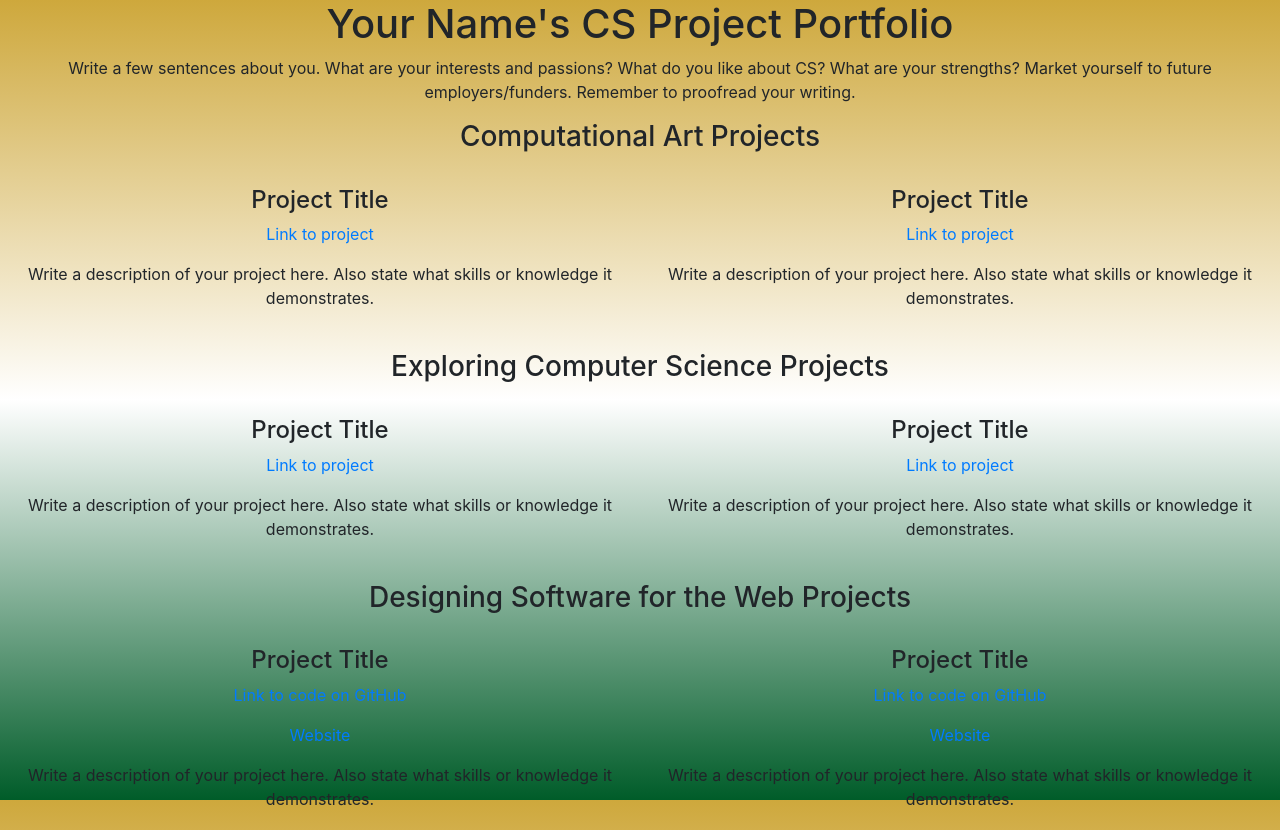
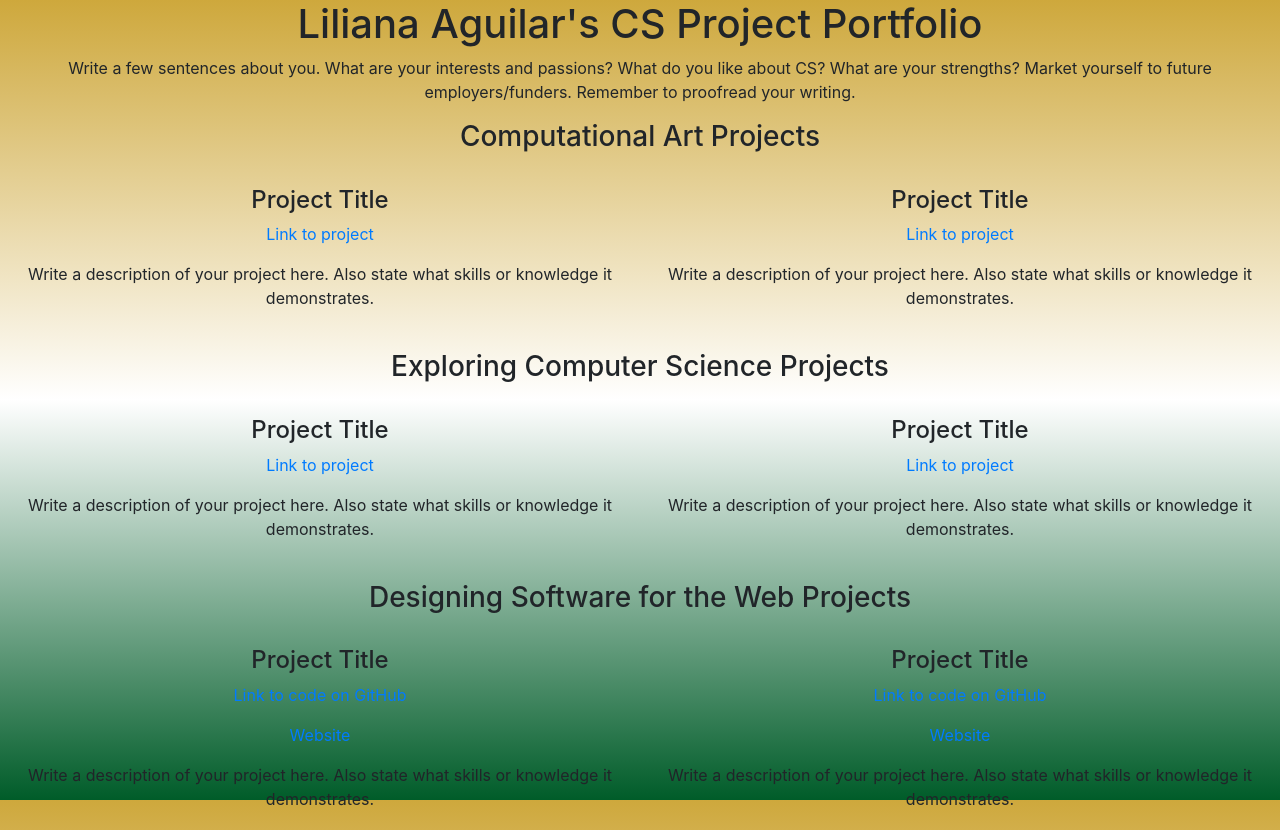
Before and after one commit to lilianaaaguilar/portfolio, a plain HTML site: page index.html in a window 1280 px wide. Shown: the top 830 px of the page. Drawn offline with nearby package versions, Linux system fonts and the light colour scheme; a script that the page names is missing.

Commit message:
Update index.html

```diff
--- a/index.html
+++ b/index.html
@@ -24,7 +24,7 @@
 
 <body>
   <div class="container-fluid bg-3 text-center">
-    <h1>Your Name's CS Project Portfolio</h1>
+    <h1>Liliana Aguilar's CS Project Portfolio</h1>
     <p>Write a few sentences about you.  What are your interests and passions?  What do you like about CS?  What are your strengths?  Market yourself to future employers/funders.  Remember to proofread your writing.</p>
 
     <!-- Use comments like these to remove any courses that you have not yet taken.  Make sure to delete any projects you aren't putting in. -->
```
